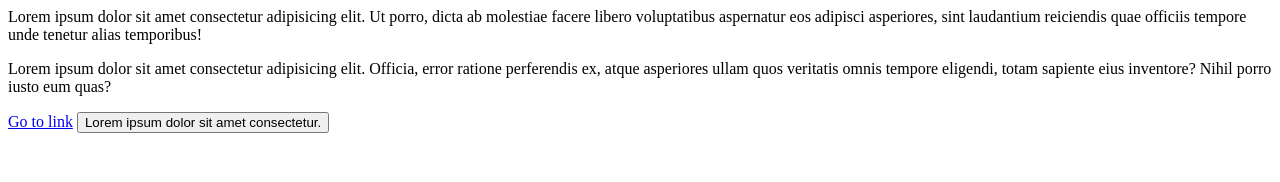
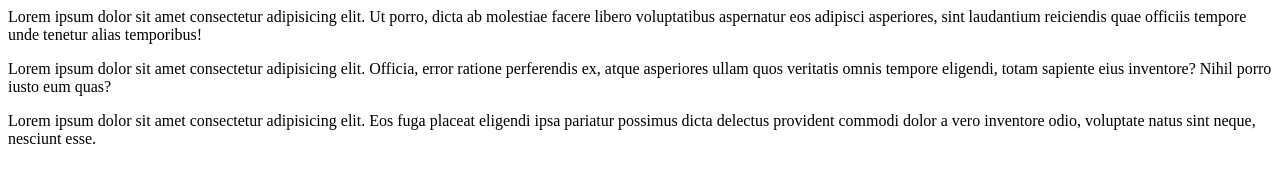
Before and after one commit to Max9804/lesson-4, a plain HTML site: page index.html in a window 1280 px wide. Drawn offline with Linux system fonts and the light colour scheme.

Commit message:
modf file

```diff
--- a/index.html
+++ b/index.html
@@ -8,7 +8,6 @@
 <body>
     <div>Lorem ipsum dolor sit amet consectetur adipisicing elit. Ut porro, dicta ab molestiae facere libero voluptatibus aspernatur eos adipisci asperiores, sint laudantium reiciendis quae officiis tempore unde tenetur alias temporibus!</div>
     <p>Lorem ipsum dolor sit amet consectetur adipisicing elit. Officia, error ratione perferendis ex, atque asperiores ullam quos veritatis omnis tempore eligendi, totam sapiente eius inventore? Nihil porro iusto eum quas?</p>
-    <a href="#">Go to link</a>
-    <button>Lorem ipsum dolor sit amet consectetur.</button>
+    <p>Lorem ipsum dolor sit amet consectetur adipisicing elit. Eos fuga placeat eligendi ipsa pariatur possimus dicta delectus provident commodi dolor a vero inventore odio, voluptate natus sint neque, nesciunt esse.</p>
 </body>
 </html>
```
